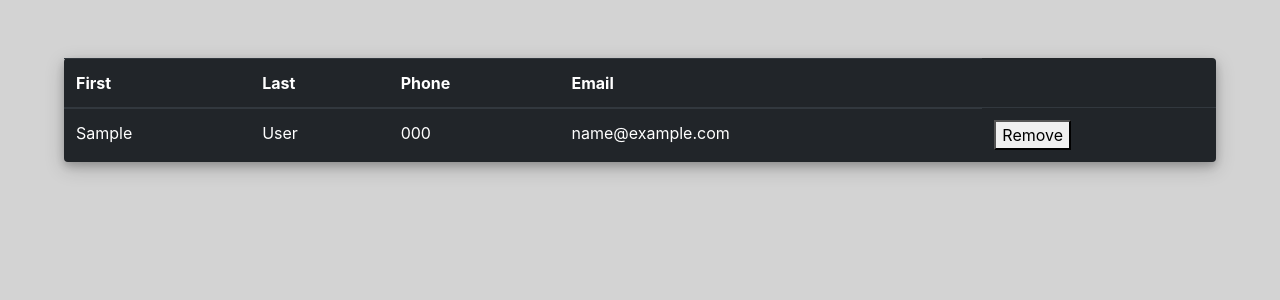
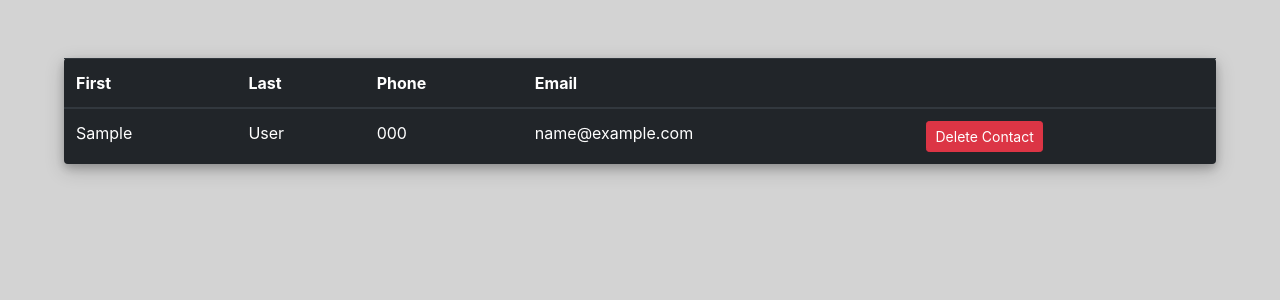
Before and after one commit to MannyT13/cop4331group1small, a Flask app: page / in a window 1280 px wide. Shown: the part 56-356 px from the top of the page. Run offline with Flask 2, Linux system fonts and the light colour scheme; the visitor is signed in with stand-in values (Sample User, id 1); tables that the repository leaves empty hold one stand-in row (values such as "Sample post"); parts of the project's set-up code (start-up, migrations or seed data) failed here and were passed over; some libraries are stand-ins or nearby versions.

Commit message:
Fixed usability issues with the modal and remove buttons

```diff
--- a/static/css/main.css
+++ b/static/css/main.css
@@ -37,9 +37,11 @@ table {
 	box-shadow: 0 4px 8px 0 rgba(0, 0, 0, 0.2), 0 6px 20px 0 rgba(0, 0, 0, 0.19);
 }
 
-.nav-link, tr, .remove-button {
+.nav-link, .contact-info, .remove-button {
 	cursor: pointer;
 }
+
+
 
 td.remove-button {
 	width: 5%;
--- a/templates/homepage.html
+++ b/templates/homepage.html
@@ -31,20 +31,19 @@
               <th scope="col">Last</th>
               <th scope="col">Phone</th>
               <th scope="col">Email</th>
+              <th scope="col"></th>
             </tr>
           </thead>
           <tbody>
             <input type="hidden" value="@item.Id" id="groupId"/>
             {% for contact in contacts %}
-              <tr class="my-data" first="{{contact.first_name}}" last="{{contact.last_name}}" data-toggle="modal" data-target="#contact_info{{contact.id}}">
-                <td>{{contact.first_name}}</td>
-                <td>{{contact.last_name}}</td>
-                <td>{{contact.phone_number}}</td>
-                <td>{{contact.email_address}}</td>
+              <tr class="my-data" first="{{contact.first_name}}" last="{{contact.last_name}}">
+                <td class="contact-info" data-toggle="modal" data-target="#contact_info{{contact.id}}">{{contact.first_name}}</td>
+                <td class="contact-info" data-toggle="modal" data-target="#contact_info{{contact.id}}">{{contact.last_name}}</td>
+                <td class="contact-info" data-toggle="modal" data-target="#contact_info{{contact.id}}">{{contact.phone_number}}</td>
+                <td class="contact-info" data-toggle="modal" data-target="#contact_info{{contact.id}}">{{contact.email_address}}</td>
                 <td>
-                  <button class="remove-button" type="button" class="btn btn-default btn-sm" data-button="{{contact.id}}">
-                      <span class="glyphicon glyphicon-remove" href="#"></span> Remove
-                  </button>
+                  <button type="button" class="btn btn-danger btn-sm remove-button" data-button="{{contact.id}}">Delete Contact</button>
                 </td>
               </tr>
               {% endfor %}
```
